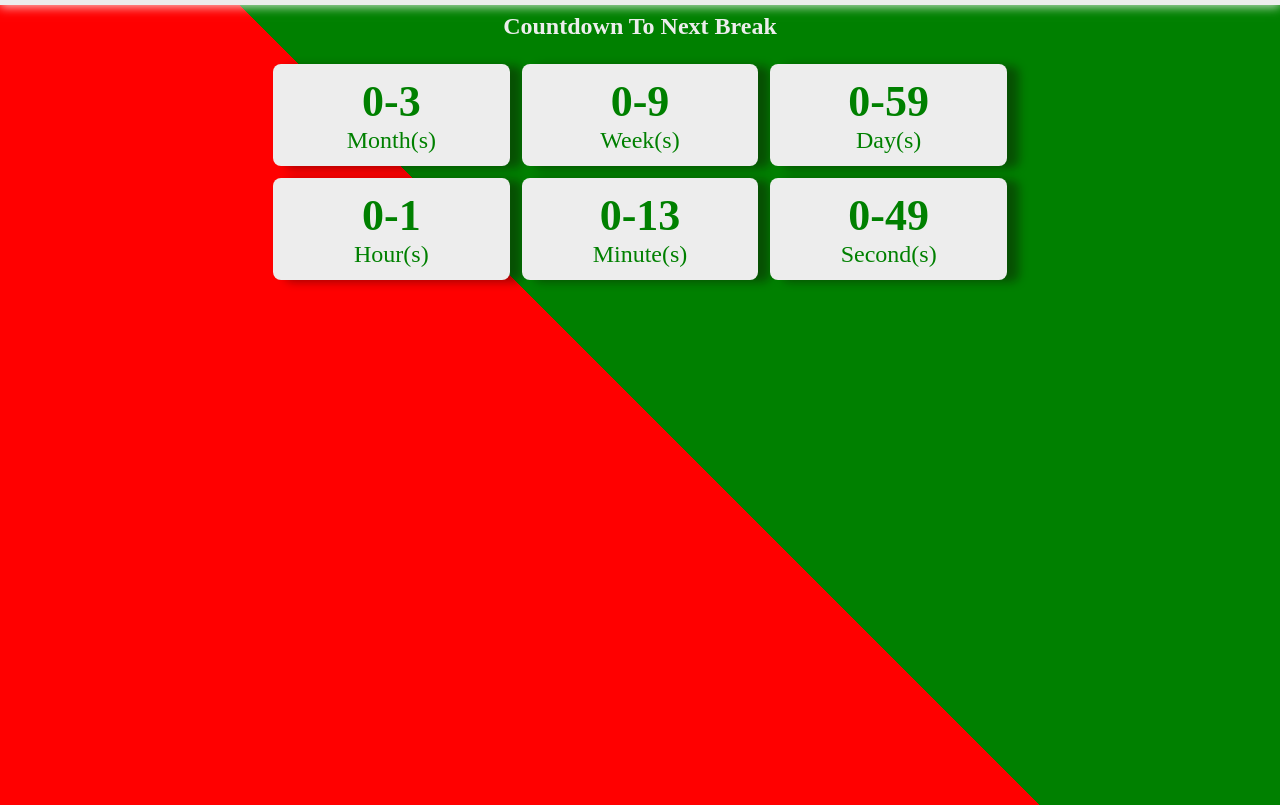
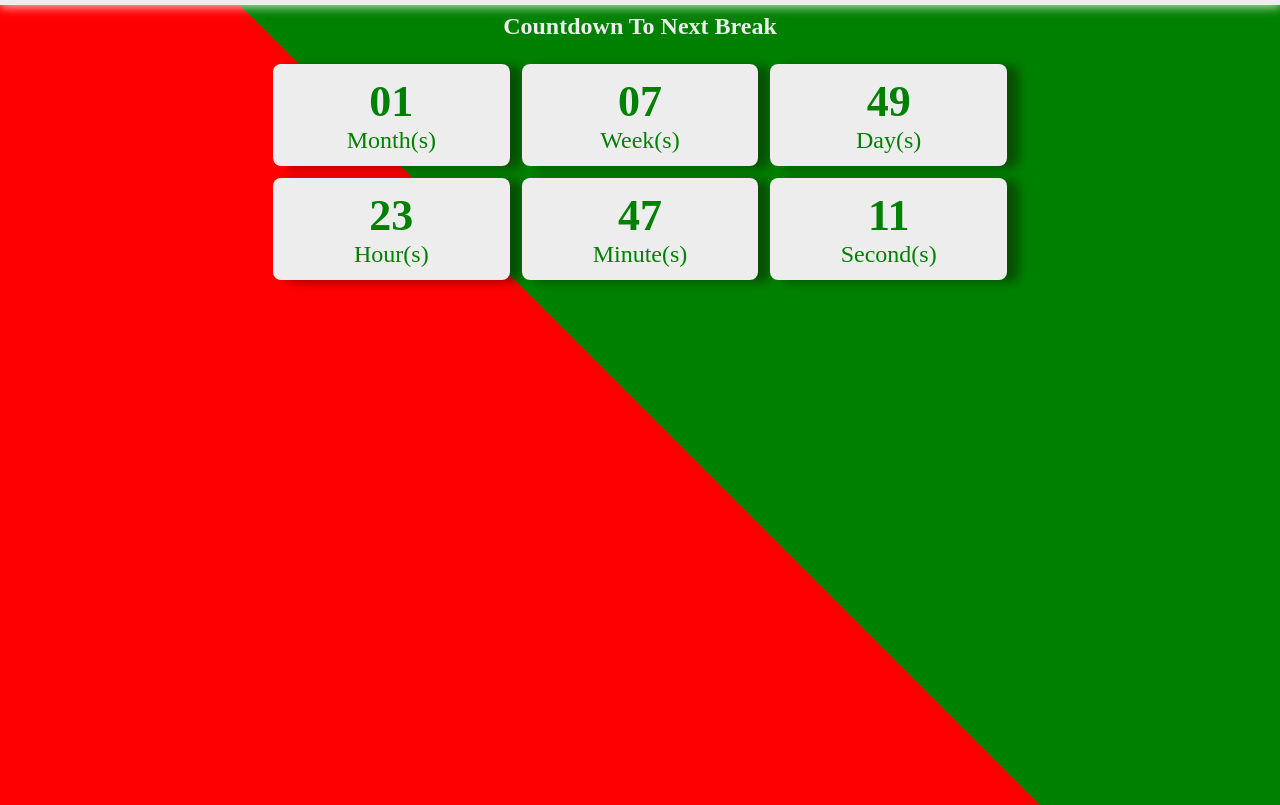
Before and after one commit to Chriseze1233/75RC-Special, a plain HTML site: page index.html in a window 1280 px wide. Shown: the part 84-889 px from the top of the page. Drawn offline with Linux system fonts and the light colour scheme.

Commit message:
Update index.html

```diff
--- a/index.html
+++ b/index.html
@@ -65,7 +65,7 @@
 
     <script>
 
-        let Day = "12 june 2024";
+        let Day = "28 sept 2024";
         let oneDay = 60 * 60 * 24 * 1000;
 
 // Document Elements
```
